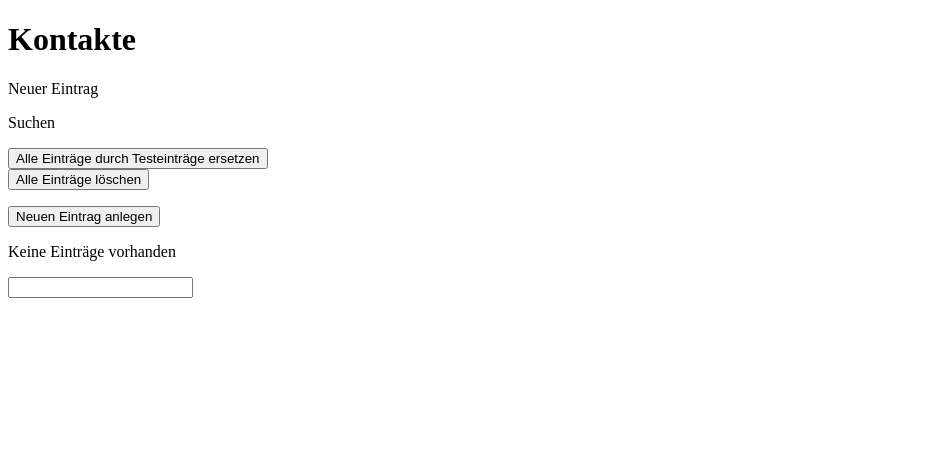
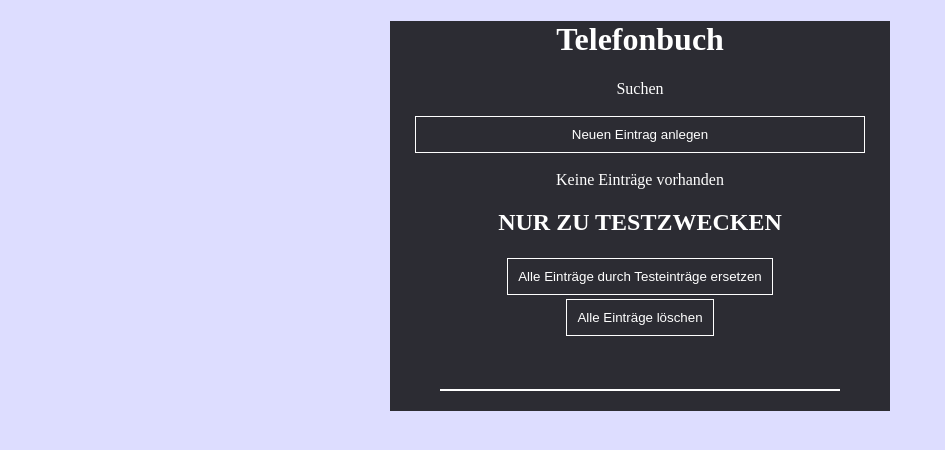
Before and after one commit to Martin0x7E1/Telefonbuch, a website: page app/index.html in a window 1280 px wide. Shown: the whole page, without its empty margins (0-945 px from the left). Drawn offline with nearby package versions, Linux system fonts and the light colour scheme.

Commit message:
* Arbeit am CSS

```diff
--- a/app/TelefonbuchAnzeige/TelefonbuchAnzeige.template.html
+++ b/app/TelefonbuchAnzeige/TelefonbuchAnzeige.template.html
@@ -1,10 +1,11 @@
-<p>
-	<button type="button" ng-click="$ctrl.InitStoreFill()">Alle Einträge durch Testeinträge ersetzen</button><br/>
-	<button type="button" ng-click="$ctrl.InitStoreEmpty()">Alle Einträge löschen</button>
-</p>
-<div ng-if="!$ctrl.NewEntry">
-	<button type="button" id="StartNewEntry" ng-click="$ctrl.StartNewEntry()">Neuen Eintrag anlegen</button>
-</div>
+<button
+	ng-if="!$ctrl.NewEntry"
+	ng-click="$ctrl.StartNewEntry()"
+	type="button"
+	id="StartNewEntry"
+	class="button_1_1"
+	ng-class="{button_disabled: ($ctrl.EditedIndex != -1 || $ctrl.NewEntry)}"
+>Neuen Eintrag anlegen</button>
 
 <telefonbuch-eintrag-neu
 	ng-if="$ctrl.NewEntry"
@@ -15,13 +16,13 @@
 
 <p ng-if="!$ctrl.Kontakte.length">Keine Einträge vorhanden</p>
 
-<input ng-model="$ctrl.StorageText"></input><br/>
 
 <ul>
 	<li ng-repeat="kontakt in $ctrl.Kontakte | orderBy:['Nachname', 'Vorname']">
 		<telefonbuch-eintrag-anzeige
 			ng-if="kontakt.Index != $ctrl.EditedIndex"
 			kontakt="kontakt"
+			edit-disabled="($ctrl.EditedIndex != -1 || $ctrl.NewEntry)"
 			on-edit='$ctrl.StartEdit(kontakt.Index)'
 		></telefonbuch-eintrag-anzeige>
 		<telefonbuch-eintrag-edit
@@ -36,3 +37,13 @@
 		></telefonbuch-eintrag-edit>
 	</li>
 </ul>
+
+
+<div>
+<h2>NUR ZU TESTZWECKEN</h2>
+<p>
+	<button type="button" ng-click="$ctrl.InitStoreFill()">Alle Einträge durch Testeinträge ersetzen</button><br/>
+	<button type="button" ng-click="$ctrl.InitStoreEmpty()">Alle Einträge löschen</button>
+</p>
+<input ng-model="$ctrl.StorageText"></input><br/>
+</div>
--- a/app/TelefonbuchEintrag/TelefonbuchEintragAnzeige.component.js
+++ b/app/TelefonbuchEintrag/TelefonbuchEintragAnzeige.component.js
@@ -3,5 +3,5 @@ angular.
 	component("telefonbuchEintragAnzeige", {
 		templateUrl: "TelefonbuchEintrag/TelefonbuchEintragAnzeige.template.html",
 		controller: function () {},
-		bindings: {kontakt: '=', onEdit: '&'}
+		bindings: {kontakt: '=', editDisabled: '<', onEdit: '&'}
 	});
--- a/app/index.html
+++ b/app/index.html
@@ -3,6 +3,7 @@
   <head>
     <meta charset="utf-8">
     <title>Telefonbuch</title>
+	<link rel="stylesheet" type="text/css" href="telefonbuch.css"/>
 	<script src="../node_modules/angular/angular.js"></script>
 	<script src="telefonbuch.module.js"></script>
 	<script src="TelefonbuchAnzeige/TelefonbuchAnzeige.module.js"></script>
@@ -14,9 +15,10 @@
 	<script src="TelefonbuchEintrag/TelefonbuchEintragNeu.component.js"></script>
   </head>
   <body>
-  <h1>Kontakte</h1>
-  <p> Neuer Eintrag </p>
+  <div class="telefonbuch">
+  <h1>Telefonbuch</h1>
   <p> Suchen </p>
-  <telefonbuch-anzeige></telefonbuch-anzeige>
+  <telefonbuch-anzeige ></telefonbuch-anzeige>
+  </div>
   </body>
 </html>
--- /dev/null
+++ b/app/telefonbuch.css
@@ -0,0 +1,74 @@
+body {
+	color: #FFF;
+	background-color: #DDF;
+	text-align: center;
+	font-size: 16px;
+}
+
+ul {
+	list-style-type: none;
+	padding: 0;
+}
+
+li {
+	min-height: 200px;
+}
+
+input {
+	margin: 20px;
+	padding: 0px;
+	border: 0;
+	border-bottom: 2px solid #FFF;
+	background: transparent;
+	color: #FFF;
+	width: 80%;
+}
+
+button {
+	border: 1px solid white;
+	color: white;
+	margin: 2px;
+	padding: 10px;
+	background: none;
+}
+
+.telefonbuch {
+	background-color: rgba(0, 0, 0, 0.8);
+	margin: 0 auto;
+	width: 500px;
+}
+
+.button_1_1 {
+	border: 1px solid white;
+	color: white;
+	padding: 10px;
+	background: none;
+	width: 90%
+}
+.button_1_3 {
+	width: 30%
+}
+
+.button_1_2 {
+	width: 45%;
+}
+
+.button_delete_no {/* Leichte Grünfärbung zur besseren Erfassung. */
+	width: 45%;
+	border-color: #afa;
+}
+
+.button_delete_yes { /* Leichte Rotfärbung zur besseren Erfassung. */
+	width: 45%;
+	border-color: #faa;
+}
+
+.button_disabled {
+	color: #777;
+	border-color: #777;
+}
+
+.button_header {
+	color: #fff; /* Namen sollen immer in weiß geschrieben werden, auch wenn der Button deaktiviert ist. */
+	font-size: 120%;
+}
```
Also changed, not shown: app/TelefonbuchEintrag/TelefonbuchEintragAnzeige.template.html (+1 -2 lines), app/TelefonbuchEintrag/TelefonbuchEintragEdit.template.html (+5 -5 lines), app/TelefonbuchEintrag/TelefonbuchEintragNeu.template.html (+2 -2 lines).
